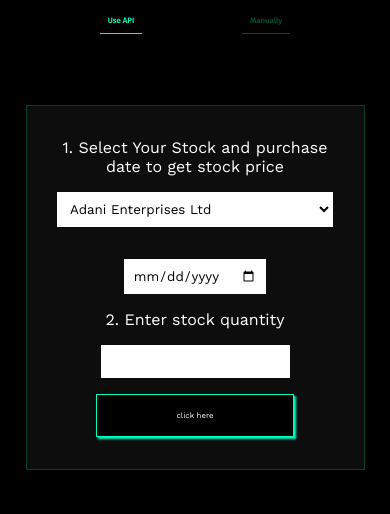
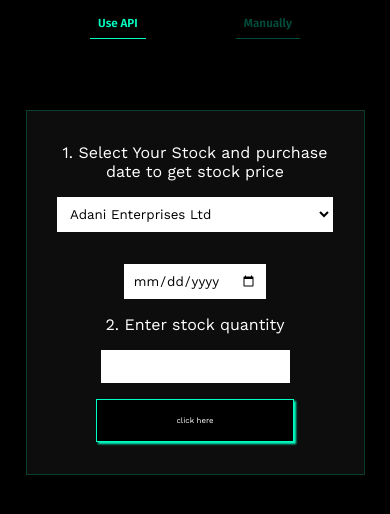
Before and after one commit to git-0r/mark14_profit-loss, a plain HTML site: page index.html in a window 390 px wide. Drawn offline with nearby package versions, Linux system fonts and the light colour scheme.

Commit message:
fix nav font-size

```diff
--- a/style.css
+++ b/style.css
@@ -116,4 +116,7 @@
     main{
         width: 70vw;
     }
+    nav{
+        font-size: 3vw;
+    }
 }
```
